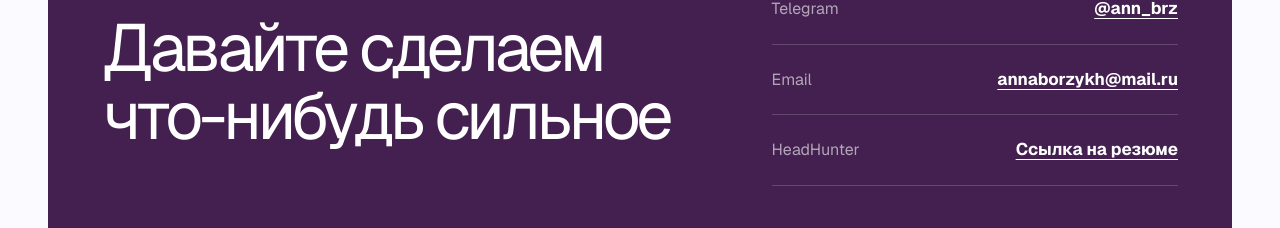
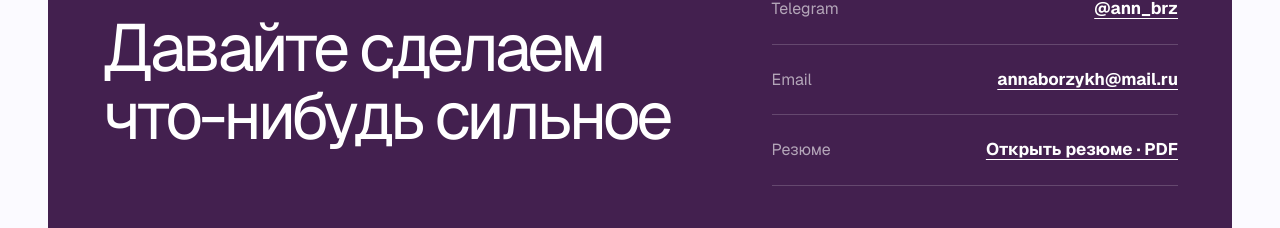
Before and after one commit to annaborzykh/annaborzykh.github.io, a Next.js app: page / in a window 1280 px wide. Shown: the part 8388-8616 px from the top of the page. Built offline with nearby package versions, Linux system fonts and the light colour scheme.

Commit message:
Replace HeadHunter link with the supplied PDF resume

```diff
--- a/app/page.tsx
+++ b/app/page.tsx
@@ -623,14 +623,14 @@ export default function Home() {
             </strong>
           </p>
           <p>
-            <span>HeadHunter</span>
+            <span>Резюме</span>
             <strong>
               <a
-                href="https://hh.ru/resume/7764d7abff08f8f3d90039ed1f516777534741?hhtmFrom=main"
+                href="/resume/anna-borzykh.pdf"
                 target="_blank"
                 rel="noopener noreferrer"
               >
-                Ссылка на резюме
+                Открыть резюме · PDF
               </a>
 </strong>
           </p>
```
Also changed, not shown: 1 other file (tests, documents, lock files or other folders).
